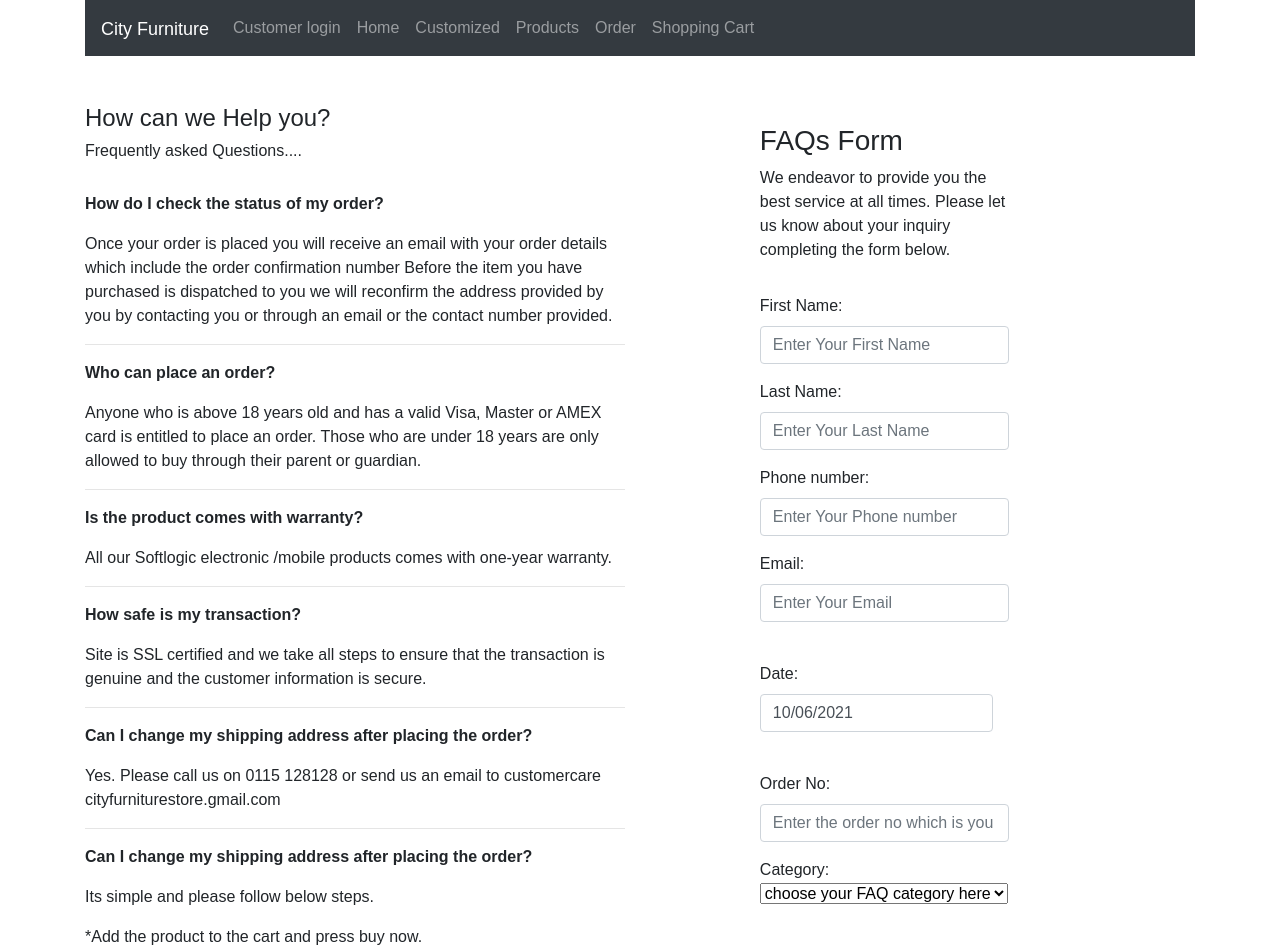
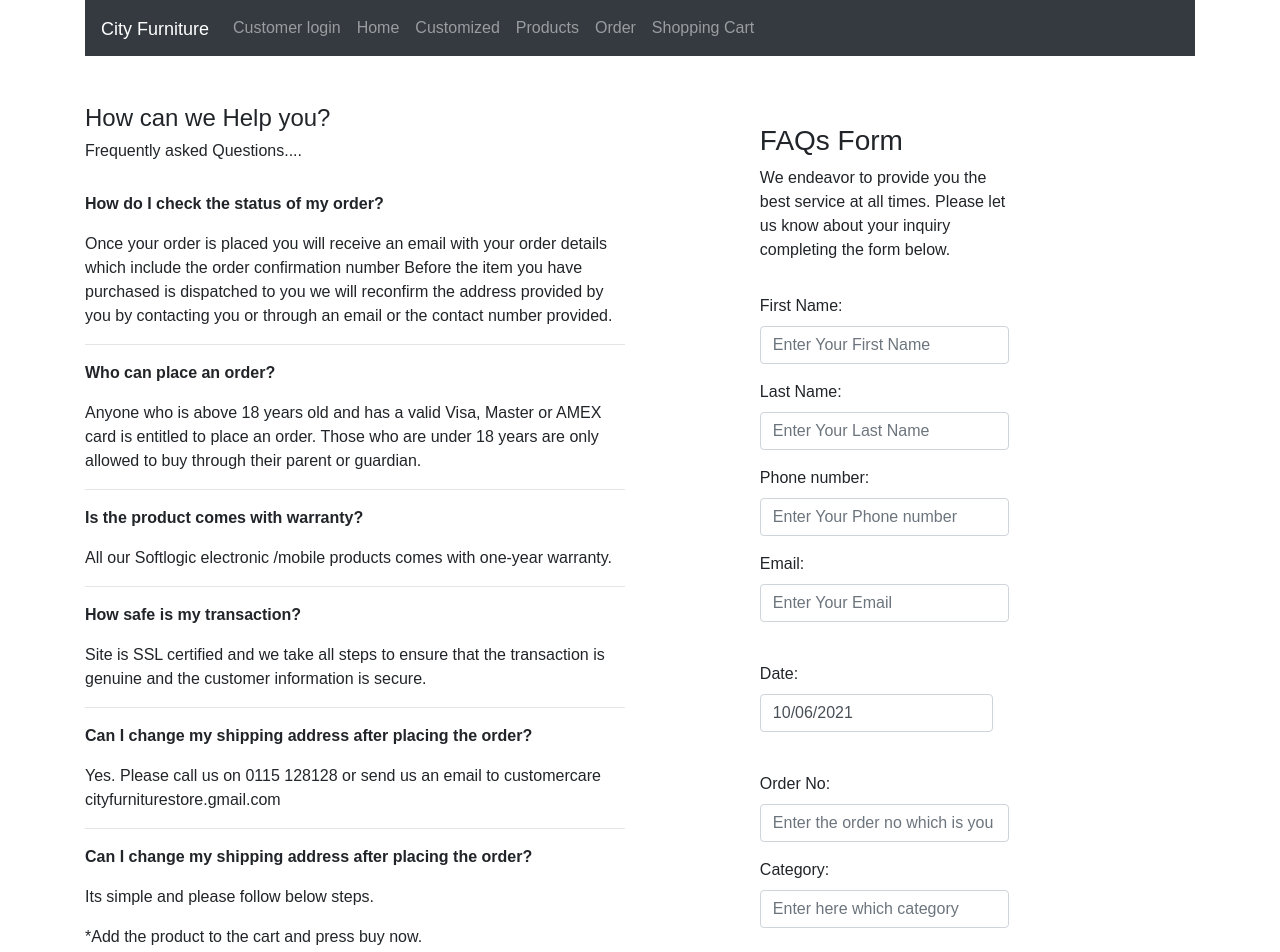
Before and after one commit to denon1998/CityFurniture_ITP_ONLINE_STORE, a React (Create React App) app: page /FAQs/create in a window 1280 px wide. Shown: the top 952 px of the page. Built offline with nearby package versions, Linux system fonts and the light colour scheme.

Commit message:
customer care interfaces updated

```diff
--- a/src/components/client/home/contactus/FAQs/create-FAQs.js
+++ b/src/components/client/home/contactus/FAQs/create-FAQs.js
@@ -134,7 +134,7 @@ export default class CreateFAQs extends Component {
                 button: "Okay!"
             })
             .then((value) => {
-                swal(window.location = '#');
+                swal(window.location = '');
             });
     }}
 
@@ -163,7 +163,7 @@ export default class CreateFAQs extends Component {
         })
 
         this.setState ({
-            orderNo: "chamidU123"
+            orderNo: "123"
         })
 
         this.setState ({
@@ -310,18 +310,14 @@ export default class CreateFAQs extends Component {
             </div >
 
             <div className = "form-group" >
-            <label >  Category:
-            <select>
-            <option selected value="coconut">choose your FAQ category here</option>
-            <option value="mango">About Payment Section</option>
-            <option value="mango">Error with Login </option>
-            <option value="mango">About Products management</option>
-            <option value="mango">Error with shipping cart</option>
-            <option value="mango">About delivery management</option>
-           </select>
-           <br ></br>
-           </label>
+            <label > Category: </label>
+            <input type = "text"
+                   required className = "form-control"
+                   value = { this.state.category }
+                   placeholder="Enter here which category"
+                   onChange = { this.onChangecategory}/>
             </div >
+
 
             <br >
             </br>
--- a/src/components/client/home/contactus/contact/create-contact.js
+++ b/src/components/client/home/contactus/contact/create-contact.js
@@ -82,7 +82,7 @@ export default class Createcontact extends Component {
                 button: "Okay!"
             })
             .then((value) => {
-                swal(window.location = '#');
+                swal(window.location = '');
             });
     }}
 
@@ -128,7 +128,7 @@ export default class Createcontact extends Component {
         and join our journey of making a million beautiful homes.
        </p>
 
-            <img src="https://www.blogtyrant.com/wp-content/uploads/2019/12/best-contact-us-pages-2.png" width="90%" height="110% " />
+
             </div>
 
     <div class="col-6">
--- a/src/components/client/home/contactus/feedback/create-feedback.js
+++ b/src/components/client/home/contactus/feedback/create-feedback.js
@@ -109,7 +109,7 @@ export default class Createfeedback extends Component {
                 button: "Okay!"
             })
             .then((value) => {
-                swal(window.location = 'components/client/home/contactus/rate');
+                swal(window.location = '');
             });
     }}
 
--- a/src/components/client/home/contactus/suggestion/create-suggestion.js
+++ b/src/components/client/home/contactus/suggestion/create-suggestion.js
@@ -104,7 +104,7 @@ export default class Createsuggestion extends Component {
                 button: "Okay!"
             })
             .then((value) => {
-                swal(window.location = '#');
+                swal(window.location = '');
             });
     }}
 
```
